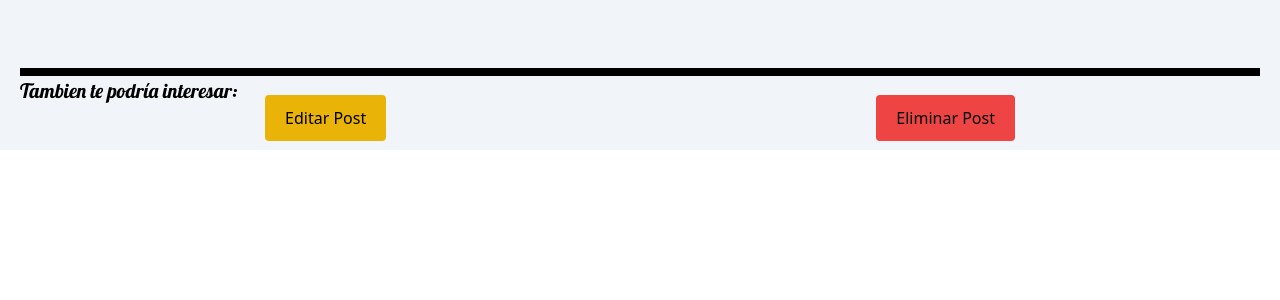
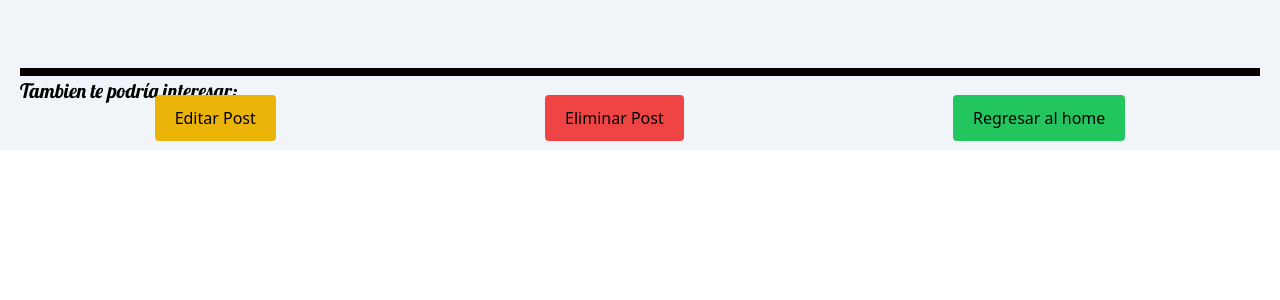
Before and after one commit to ManuBedoya/blogFilosofias, a Django app: template templates/blog_detail.html in a window 1280 px wide. Shown: the top 300 px of the page. Run offline with Django 3.2, Linux system fonts and the light colour scheme; the template is opened without the code that fills it, so the values that code supplies are empty; some libraries are stand-ins or nearby versions.

Commit message:
Come back home from posts

```diff
--- a/templates/blog_detail.html
+++ b/templates/blog_detail.html
@@ -19,6 +19,7 @@
   <div class="flex">
     <div class="flex-auto text-center"><button><a class="bg-yellow-500 px-5 py-3 te rounded s" href= {% url 'blog:update' post.id%}>Editar Post</a></button></div>
     <div class="flex-auto text-center"><button><a class="bg-red-500 px-5 py-3 te rounded s" href= {% url 'blog:delete' post.id%}>Eliminar Post</a></button></div>
+    <div class="flex-auto text-center"><button><a class="bg-green-500 px-5 py-3 te rounded s" href= {% url 'blog:home'%}>Regresar al home</a></button></div>
   </div>
 </div>
 
```
